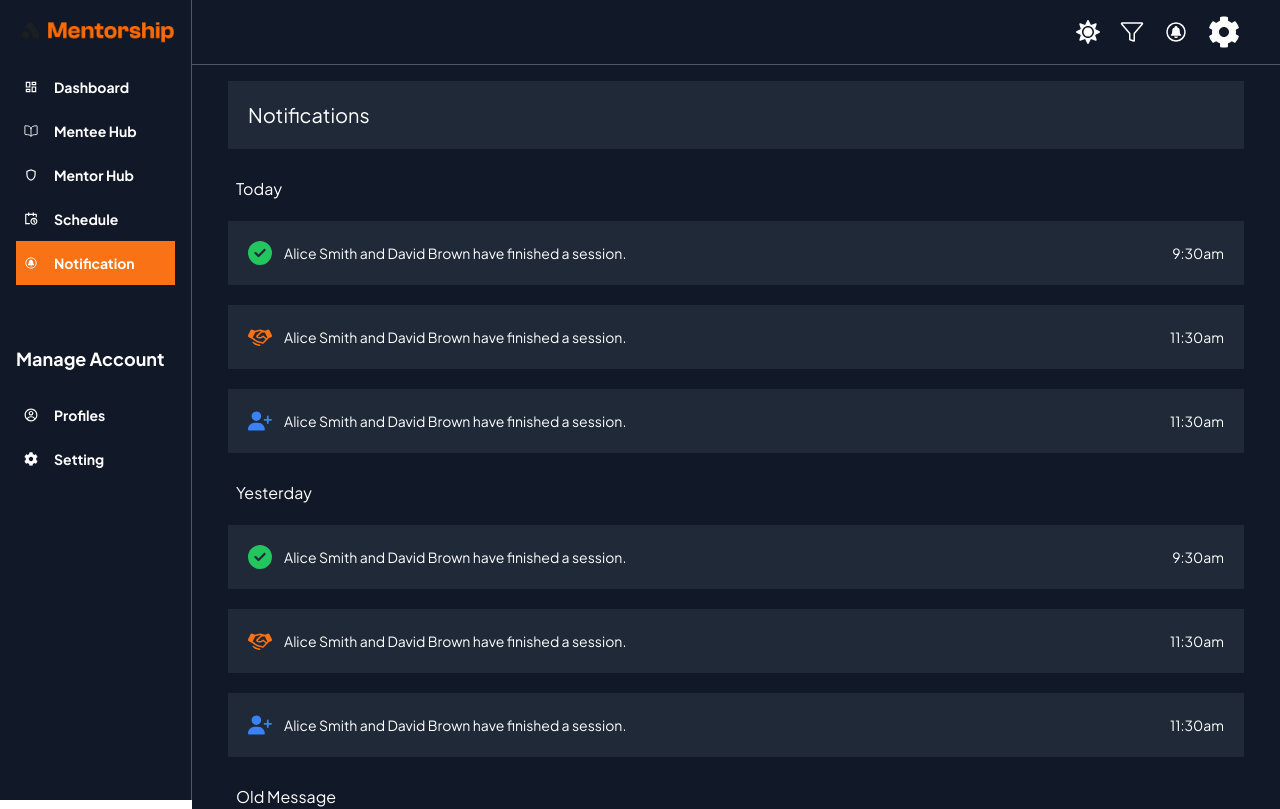
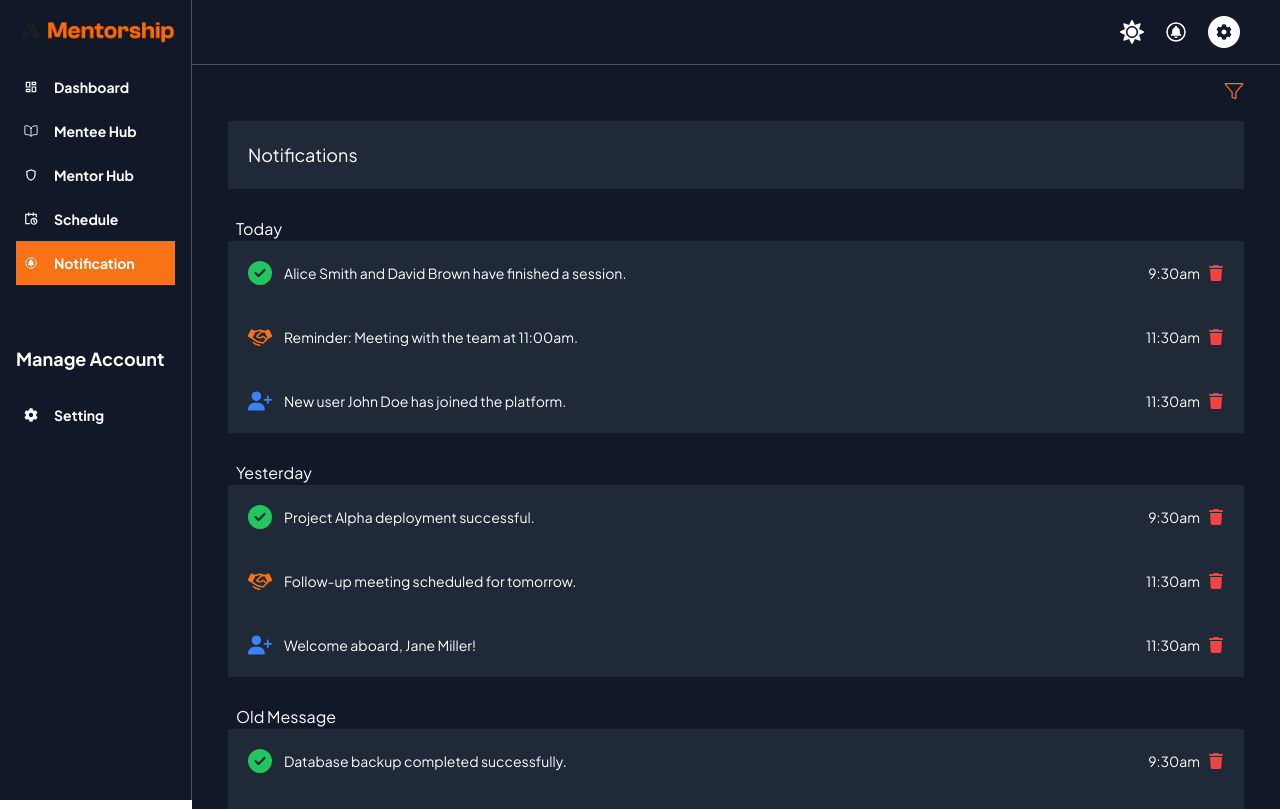
Before and after one commit to poetrywithgod/Leap-on-Admin, a React (Vite) app: page /notification in a window 1280 px wide. Shown: the top 809 px of the page. Built offline with nearby package versions, Linux system fonts and the light colour scheme.

Commit message:
added a major update

```diff
--- a/src/App.css
+++ /dev/null
@@ -1,25 +0,0 @@
-@import url('https://fonts.googleapis.com/css2?family=Plus+Jakarta+Sans:wght@400;500;600;700&display=swap');
-
-body {
-  font-family: 'Plus Jakarta Sans', sans-serif;
-  margin: 0;
-  padding: 0;
-  box-sizing: border-box;
-}
-
-button {
-  transition: background-color 0.3s ease, color 0.3s ease;
-}
-
-button:hover {
-  background-color: #f3f3f3;
-}
-
-input:focus, select:focus {
-  outline: none;
-  box-shadow: 0 0 0 3px rgba(59, 130, 246, 0.3);
-}
-
-.fixed {
-  z-index: 50;
-}
--- a/src/App.jsx
+++ b/src/App.jsx
@@ -1,4 +1,3 @@
-import './App.css';
 import Dashboard from './components/Dashboard';
 import Navbar from './components/Navbar';
 import Sidebar from './components/Sidebar';
--- a/src/components/Navbar.jsx
+++ b/src/components/Navbar.jsx
@@ -2,8 +2,8 @@ import React, { useContext } from 'react'
 import { FaMoon, FaSun } from 'react-icons/fa'
 import { ThemeCotext } from '../context/ThemeContextProvider'
 import { IoNotificationsCircleOutline } from "react-icons/io5";
-import { IoFunnelOutline } from "react-icons/io5";
 import {FaCog } from 'react-icons/fa';
+import { Link } from 'react-router-dom';
 
 
 
@@ -12,12 +12,13 @@ const Navbar = () => {
     const {theme, toggleTheme} = useContext(ThemeCotext)
   return (
     <div className='bg-gray-100 flex items-center justify-end text-gray-900 border-b w-full border-gray-300 p-4  dark:border-gray-600 dark:bg-gray-900 dark:text-white space-x-5 px-10'>
-       <button className='text-2xl text-dark' onClick={toggleTheme}>
+       <button className='text-2xl text-dark hover:bg-none' onClick={toggleTheme}>
             {theme === "light" ? <FaMoon /> : <FaSun />}
         </button>
-      <IoFunnelOutline className='w-6 h-6'/>
       <IoNotificationsCircleOutline className='w-6 h-6'/>
-      <FaCog className='w-8 h-8'/>
+      <Link to='/setting'>
+        <FaCog className='w-8 h-8 p-2 bg-black  text-gray-50 dark:bg-white dark:text-gray-900 rounded-full'/>
+      </Link>
     </div>
   )
 }
--- a/src/components/Notification.jsx
+++ b/src/components/Notification.jsx
@@ -1,89 +1,201 @@
-import React from 'react'
+import React, { useState, useRef, useEffect } from 'react';
 import { FaCircleCheck } from "react-icons/fa6";
 import { PiHandshakeFill } from "react-icons/pi";
-import { FaUserPlus } from "react-icons/fa6";
+import { FaUserPlus, FaTrash } from "react-icons/fa6";
+import { IoFunnelOutline } from "react-icons/io5";
+
+// remove the mock data when implementing the Api
+const initialNotifications = [
+  { id: 1, type: 'success', message: 'Alice Smith and David Brown have finished a session.', time: '9:30am', date: 'Today' },
+  { id: 2, type: 'meeting', message: 'Reminder: Meeting with the team at 11:00am.', time: '11:30am', date: 'Today' },
+  { id: 3, type: 'user', message: 'New user John Doe has joined the platform.', time: '11:30am', date: 'Today' },
+  { id: 4, type: 'success', message: 'Project Alpha deployment successful.', time: '9:30am', date: 'Yesterday' },
+  { id: 5, type: 'meeting', message: 'Follow-up meeting scheduled for tomorrow.', time: '11:30am', date: 'Yesterday' },
+  { id: 6, type: 'user', message: 'Welcome aboard, Jane Miller!', time: '11:30am', date: 'Yesterday' },
+  { id: 7, type: 'success', message: 'Database backup completed successfully.', time: '9:30am', date: 'Old Message' },
+  { id: 8, type: 'meeting', message: 'Planning session for Q3 next week.', time: '11:30am', date: 'Old Message' },
+  { id: 9, type: 'user', message: 'User activity report generated.', time: '11:30am', date: 'Old Message' },
+];
 
 const Notification = () => {
+  const [notifications, setNotifications] = useState(initialNotifications);
+  const [isDeleteModalOpen, setIsDeleteModalOpen] = useState(false);
+  const [isFilterModalOpen, setIsFilterModalOpen] = useState(false);
+  const [notificationToDelete, setNotificationToDelete] = useState(null);
+  const [filterType, setFilterType] = useState('');
+  const filterModalRef = useRef(null);
+
+  const openDeleteModal = (notificationId) => {
+    setNotificationToDelete(notificationId);
+    setIsDeleteModalOpen(true);
+  };
+
+  const closeDeleteModal = () => {
+    setIsDeleteModalOpen(false);
+    setNotificationToDelete(null);
+  };
+
+  const handleDeleteNotification = (id) => {
+    const updatedNotifications = notifications.filter(notification => notification.id !== id);
+    setNotifications(updatedNotifications);
+    closeDeleteModal();
+    // In a real application, you would also make an API call to delete the notification from the server.
+  };
+
+  const getIcon = (type) => {
+    switch (type) {
+      case 'success':
+        return <FaCircleCheck className='w-6 h-6 text-green-500' />;
+      case 'meeting':
+        return <PiHandshakeFill className='w-6 h-6 text-orange-500' />;
+      case 'user':
+        return <FaUserPlus className='w-6 h-6 text-blue-500' />;
+      default:
+        return null;
+    }
+  };
+
+  const formatDate = (date) => {
+    return <h2 className='pt-2 px-2'>{date}</h2>;
+  };
+
+  const filteredNotifications = filterType
+    ? notifications.filter(notification => notification.type === filterType)
+    : notifications;
+
+  const groupedNotifications = filteredNotifications.reduce((acc, notification) => {
+    if (!acc[notification.date]) {
+      acc[notification.date] = [];
+    }
+    acc[notification.date].push(notification);
+    return acc;
+  }, {});
+
+  const handleFilterChange = (type) => {
+    setFilterType(type);
+    setIsFilterModalOpen(false); // Close the modal after selecting a filter
+  };
+
+  const toggleFilterModal = () => {
+    setIsFilterModalOpen(!isFilterModalOpen);
+  };
+
+  // Close the filter modal if clicked outside
+  useEffect(() => {
+    const handleClickOutside = (event) => {
+      if (filterModalRef.current && !filterModalRef.current.contains(event.target)) {
+        setIsFilterModalOpen(false);
+      }
+    };
+
+    document.addEventListener('mousedown', handleClickOutside);
+    return () => {
+      document.removeEventListener('mousedown', handleClickOutside);
+    };
+  }, [filterModalRef]);
+
   return (
     <div className='w-full px-5 h-auto'>
-                <h1 className='text-xl bg-white dark:bg-gray-800 p-5'> Notifications</h1>
-                    <div className='space-y-5 mt-5'>
-                        <h2 className='pt-2 px-2'>Today</h2>
-                        <div className='p-5 text-sm flex items-center justify-between bg-white dark:bg-gray-800'>
-                            <div className='flex items-center space-x-3'>
-                                <FaCircleCheck className='w-6 h-6 text-green-500'/>
-                                <p>Alice Smith and David Brown have finished a session.</p>
+      <div className='flex items-center justify-end pb-5'>
+        <div className="relative">
+          <IoFunnelOutline className="cursor-pointer text-xl font-bold text-orange-500" onClick={toggleFilterModal} />
+          {isFilterModalOpen && (
+            <div ref={filterModalRef} className="absolute right-0 mt-2 w-48 bg-white dark:bg-gray-800 border border-gray-200 dark:border-gray-700 rounded-md shadow-md z-10">
+              <ul className="py-2 text-sm text-gray-700 dark:text-gray-300">
+                <li>
+                  <button
+                    onClick={() => handleFilterChange('')}
+                    className="block px-4 py-2 w-full text-left  font-bold hover:bg-gray-400 dark:hover:bg-orange-500 focus:outline-none"
+                  >
+                    All
+                  </button>
+                </li>
+                <li>
+                  <button
+                    onClick={() => handleFilterChange('success')}
+                    className="block px-4 py-2 w-full text-left font-bold hover:bg-gray-400 dark:hover:bg-orange-500 focus:outline-none"
+                  >
+                    Success
+                  </button>
+                </li>
+                <li>
+                  <button
+                    onClick={() => handleFilterChange('meeting')}
+                    className="block px-4 py-2 w-full text-left font-bold hover:bg-gray-400 dark:hover:bg-orange-500 focus:outline-none"
+                  >
+                    Meeting
+                  </button>
+                </li>
+                <li>
+                  <button
+                    onClick={() => handleFilterChange('user')}
+                    className="block px-4 py-2 w-full text-left font-bold hover:bg-gray-400 dark:hover:bg-orange-500 focus:outline-none"
+                  >
+                    User
+                  </button>
+                </li>
+              </ul>
             </div>
-                            <p>9:30am</p>
+          )}
         </div>
-                        <div className='p-5 text-sm flex items-center justify-between bg-white dark:bg-gray-800'>
-                            <div className='flex items-center space-x-3'>
-                                <PiHandshakeFill className='w-6 h-6 text-orange-500'/>
-                                <p>Alice Smith and David Brown have finished a session.</p>
       </div>
-                            <p>11:30am</p>
-                        </div>
-                        <div className='p-5 text-sm flex items-center justify-between bg-white dark:bg-gray-800'>
-                            <div className='flex items-center space-x-3'>
-                                <FaUserPlus className='w-6 h-6 text-blue-500'/>
-                                <p>Alice Smith and David Brown have finished a session.</p>
-                            </div>
-                            <p>11:30am</p>
-                        </div>
+      <div className='flex items-center justify-between text-lg bg-white dark:bg-gray-800 p-5'>
+        <h1 className=''> Notifications</h1>
       </div>
 
       <div className='space-y-5 mt-5'>
-                        <h2 className='pt-2 px-2'>Yesterday</h2>
-                        <div className='p-5 text-sm flex items-center justify-between bg-white dark:bg-gray-800'>
+        {Object.keys(groupedNotifications).map(date => (
+          <div key={date}>
+            {formatDate(date)}
+            {groupedNotifications[date].map(notification => (
+              <div
+                key={notification.id}
+                className='p-5 text-sm flex items-center justify-between bg-white dark:bg-gray-800'
+              >
                 <div className='flex items-center space-x-3'>
-                                <FaCircleCheck className='w-6 h-6 text-green-500'/>
-                                <p>Alice Smith and David Brown have finished a session.</p>
+                  {getIcon(notification.type)}
+                  <p>{notification.message}</p>
                 </div>
-                            <p>9:30am</p>
-                        </div>
-                        <div className='p-5 text-sm flex items-center justify-between bg-white dark:bg-gray-800'>
-                            <div className='flex items-center space-x-3'>
-                                <PiHandshakeFill className='w-6 h-6 text-orange-500'/>
-                                <p>Alice Smith and David Brown have finished a session.</p>
-                            </div>
-                            <p>11:30am</p>
-                        </div>
-                        <div className='p-5 text-sm flex items-center justify-between bg-white dark:bg-gray-800'>
-                            <div className='flex items-center space-x-3'>
-                                <FaUserPlus className='w-6 h-6 text-blue-500'/>
-                                <p>Alice Smith and David Brown have finished a session.</p>
-                            </div>
-                            <p>11:30am</p>
+                <div className='flex items-center space-x-2'>
+                  <p>{notification.time}</p>
+                  <button
+                    onClick={() => openDeleteModal(notification.id)}
+                    className='text-red-500 hover:text-red-700 focus:outline-none'
+                  >
+                    <FaTrash className='w-4 h-4' />
+                  </button>
                 </div>
               </div>
+            ))}
+          </div>
+        ))}
+      </div>
 
-                    <div className='space-y-5 mt-5'>
-                        <h2 className='pt-2 px-2'>Old Message</h2>
-                        <div className='p-5 text-sm flex items-center justify-between bg-white dark:bg-gray-800'>
-                            <div className='flex items-center space-x-3'>
-                                <FaCircleCheck className='w-6 h-6 text-green-500'/>
-                                <p>Alice Smith and David Brown have finished a session.</p>
-                            </div>
-                            <p>9:30am</p>
-                        </div>
-                        <div className='p-5 text-sm flex items-center justify-between bg-white dark:bg-gray-800'>
-                            <div className='flex items-center space-x-3'>
-                                <PiHandshakeFill className='w-6 h-6 text-orange-500'/>
-                                <p>Alice Smith and David Brown have finished a session.</p>
-                            </div>
-                            <p>11:30am</p>
-                        </div>
-                        <div className='p-5 text-sm flex items-center justify-between bg-white dark:bg-gray-800'>
-                            <div className='flex items-center space-x-3'>
-                                <FaUserPlus className='w-6 h-6 text-blue-500'/>
-                                <p>Alice Smith and David Brown have finished a session.</p>
-                            </div>
-                            <p>11:30am</p>
+      {/* Delete Confirmation Modal */}
+      {isDeleteModalOpen && notificationToDelete !== null && (
+        <div className="fixed inset-0 bg-black bg-opacity-50 flex justify-center items-center">
+          <div className="bg-white dark:bg-gray-700 p-6 rounded-md shadow-lg">
+            <h2 className="text-lg font-semibold mb-4 text-gray-800 dark:text-gray-100">Confirm Delete</h2>
+            <p className="text-gray-700 dark:text-gray-300 mb-4">Are you sure you want to delete this notification?</p>
+            <div className="flex justify-end space-x-2">
+              <button
+                onClick={closeDeleteModal}
+                className="px-4 py-2 bg-gray-300 dark:bg-gray-500 text-gray-700 dark:text-gray-100 rounded-md hover:bg-gray-400 dark:hover:bg-gray-600 focus:outline-none focus:ring-2 focus:ring-gray-300"
+              >
+                Cancel
+              </button>
+              <button
+                onClick={() => handleDeleteNotification(notificationToDelete)}
+                className="px-4 py-2 bg-red-500 text-white rounded-md hover:bg-red-600 focus:outline-none focus:ring-2 focus:ring-red-300"
+              >
+                Delete
+              </button>
             </div>
           </div>
         </div>
+      )}
+    </div>
+  );
+};
 
-)
-}
-
-export default Notification
+export default Notification;
--- a/src/components/Sidebar.jsx
+++ b/src/components/Sidebar.jsx
@@ -6,7 +6,6 @@ import { IoBookOutline } from "react-icons/io5";
 import { MdOutlineShield } from "react-icons/md";
 import { RiCalendarScheduleLine } from "react-icons/ri";
 import { IoNotificationsCircleOutline } from "react-icons/io5";
-import { CgProfile } from "react-icons/cg";
 
 
 
@@ -22,7 +21,7 @@ const Sidebar = () => {
     const inactiveClass = "hover:bg-gray-600 hover:text-white";
 
     return (
-        <div className="bg-gray-100 text-gray-900 h-screen px-4 fixed w-16 md:w-48 border-r border-gray-300 dark:border-gray-600 dark:bg-gray-900 dark:text-white">
+        <div className="bg-gray-100 text-gray-900 h-full px-4 fixed w-16 md:w-48 border-r border-gray-300 dark:border-gray-600 dark:bg-gray-900 dark:text-white">
             <h1 className='text-2xl font-bold hidden md:block mt-4 text-center italic'>
                 <img src="/logo.png" alt="" />
             </h1>
@@ -51,10 +50,6 @@ const Sidebar = () => {
                 </li>
                 <li className='mt-10'>
                     <h1 className='hidden md:inline-block text-lg my-5'>Manage Account</h1>
-                    <Link to='/profile' className={`flex items-center py-3 px-2 space-x-4 hover:rounded hover:cursor-pointer ${isActive('/profile') ? activeClass : inactiveClass}`}>
-                    <CgProfile />
-                        <Link to='/profile' className='hidden md:inline '>Profiles</Link>
-                    </Link>
 
                      <Link to='/setting' className={`flex items-center py-3 px-2 space-x-4 hover:rounded hover:cursor-pointer ${isActive('/setting') ? activeClass : inactiveClass}`}>
                     <FaCog />
--- a/src/index.css
+++ b/src/index.css
@@ -1,3 +1,33 @@
+@import url('https://fonts.googleapis.com/css2?family=Plus+Jakarta+Sans:wght@400;500;600;700&display=swap');
+
 @tailwind base;
 @tailwind components;
 @tailwind utilities;
+
+body {
+    font-family: 'Plus Jakarta Sans', sans-serif;
+    margin: 0;
+    padding: 0;
+    box-sizing: border-box;
+}
+
+button {
+    transition: background-color 0.3s ease, color 0.3s ease;
+}
+
+
+/* give your button a specific name */
+
+/* button:hover {
+    background-color: #f3f3f3;
+} */
+
+input:focus,
+select:focus {
+    outline: none;
+    box-shadow: 0 0 0 3px rgba(59, 130, 246, 0.3);
+}
+
+.fixed {
+    z-index: 50;
+}
```
Also changed, not shown: src/components/Schedule.jsx (+19 -21 lines), src/components/Not.jsx (added). Lines whose indentation alone changed are shown as unchanged.
